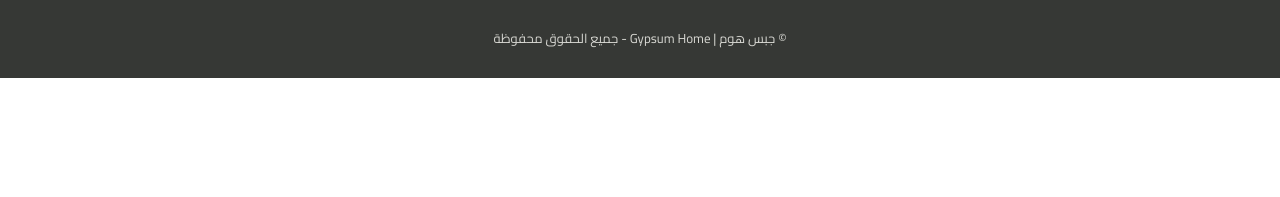
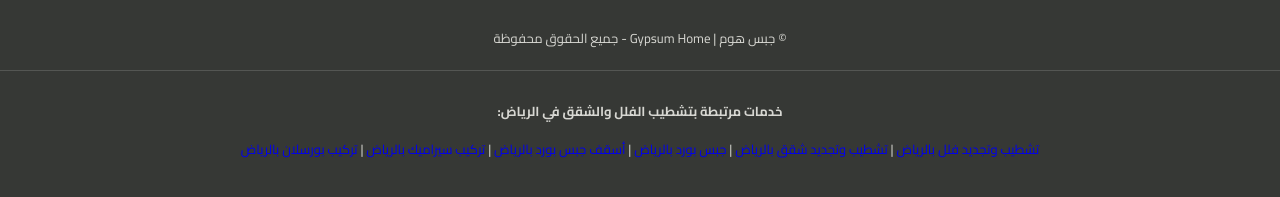
Before and after one commit to rawasikhbusiness-cyber/gypsum-home-website, a website: page gypsum-board-villas-apartments-riyadh.html in a window 1280 px wide. Shown: the part 8139-8336 px from the top of the page. Before the commit the page ends 8217 px from the top, so only its background shows below. Drawn offline with Linux system fonts and the light colour scheme.

Commit message:
Update gypsum-board-villas-apartments-riyadh.html

```diff
--- a/gypsum-board-villas-apartments-riyadh.html
+++ b/gypsum-board-villas-apartments-riyadh.html
@@ -3033,8 +3033,20 @@
 
     </div>
 
-</footer>
-
+
+<div style="margin-top:20px; padding-top:15px; border-top:1px solid rgba(255,255,255,.15);">
+    <p><strong>خدمات مرتبطة بتشطيب الفلل والشقق في الرياض:</strong></p>
+
+    <p>
+        <a href="villa-renovation-finishing-riyadh.html">تشطيب وتجديد فلل بالرياض</a> |
+        <a href="apartment-renovation-riyadh.html">تشطيب وتجديد شقق بالرياض</a> |
+        <a href="gypsum-board-riyadh.html">جبس بورد بالرياض</a> |
+        <a href="gypsum-board-ceiling-riyadh.html">أسقف جبس بورد بالرياض</a> |
+        <a href="ceramic-installation-riyadh.html">تركيب سيراميك بالرياض</a> |
+        <a href="porcelain-installation-riyadh.html">تركيب بورسلان بالرياض</a>
+    </p>
+</div>
+        </footer>
 
 
 <a
```
